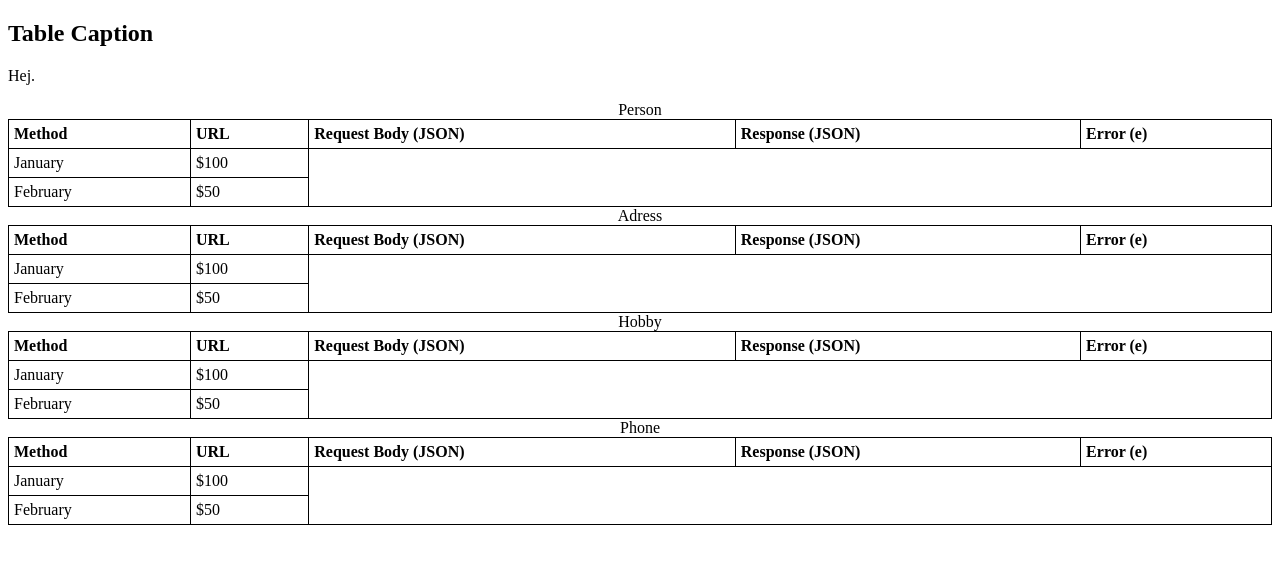
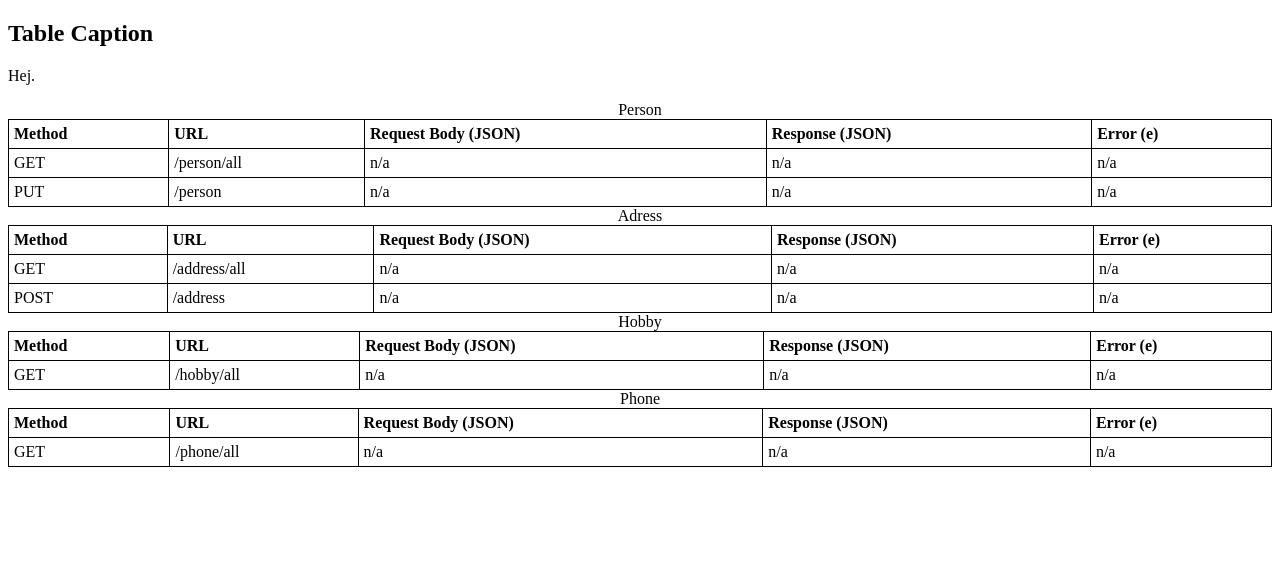
Before and after one commit to ChrisSkov/CA2, a plain HTML site: page src/main/webapp/API-Doc.html in a window 1280 px wide. Drawn offline with Linux system fonts and the light colour scheme.

Commit message:
work in progress boi!

```diff
--- a/src/main/webapp/API-Doc.html
+++ b/src/main/webapp/API-Doc.html
@@ -36,12 +36,18 @@ th, td {
     <th>Error (e)</th>
   </tr>
   <tr>
-    <td>January</td>
-    <td>$100</td>
+    <td>GET</td>
+    <td>/person/all</td>
+    <td>n/a</td>
+    <td>n/a</td>
+    <td>n/a</td>
   </tr>
   <tr>
-    <td>February</td>
-    <td>$50</td>
+     <td>PUT</td>
+    <td>/person</td>
+    <td>n/a</td>
+    <td>n/a</td>
+    <td>n/a</td>
   </tr>
 </table>
 
@@ -55,12 +61,18 @@ th, td {
     <th>Error (e)</th>
   </tr>
   <tr>
-    <td>January</td>
-    <td>$100</td>
+    <td>GET</td>
+    <td>/address/all</td>
+    <td>n/a</td>
+    <td>n/a</td>
+    <td>n/a</td>
   </tr>
   <tr>
-    <td>February</td>
-    <td>$50</td>
+    <td>POST</td>
+    <td>/address</td>
+    <td>n/a</td>
+    <td>n/a</td>
+    <td>n/a</td>
   </tr>
 </table>
 
@@ -74,12 +86,11 @@ th, td {
     <th>Error (e)</th>
   </tr>
   <tr>
-    <td>January</td>
-    <td>$100</td>
-  </tr>
-  <tr>
-    <td>February</td>
-    <td>$50</td>
+    <td>GET</td>
+    <td>/hobby/all</td>
+    <td>n/a</td>
+    <td>n/a</td>
+    <td>n/a</td>
   </tr>
 </table>
 
@@ -93,13 +104,13 @@ th, td {
     <th>Error (e)</th>
   </tr>
   <tr>
-    <td>January</td>
-    <td>$100</td>
+    <td>GET</td>
+    <td>/phone/all</td>
+    <td>n/a</td>
+    <td>n/a</td>
+    <td>n/a</td>
   </tr>
-  <tr>
-    <td>February</td>
-    <td>$50</td>
-  </tr>
+
 </table>
 
 
```
